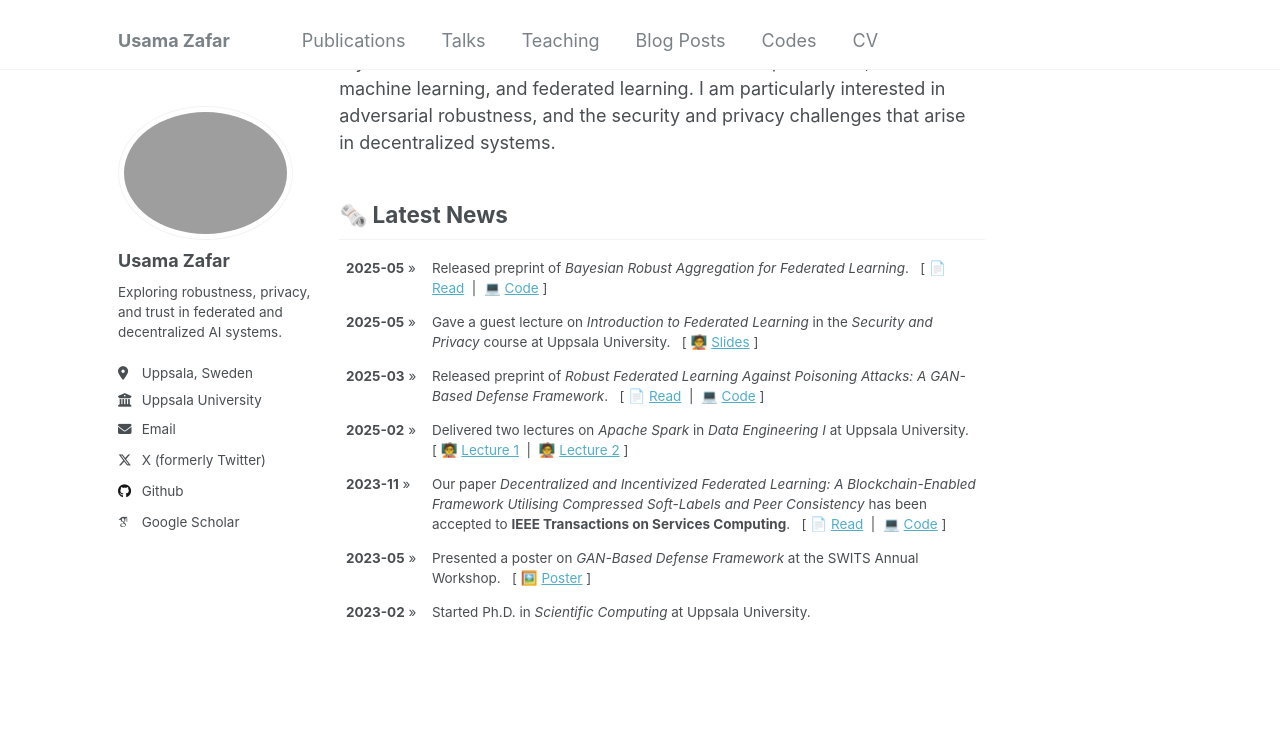
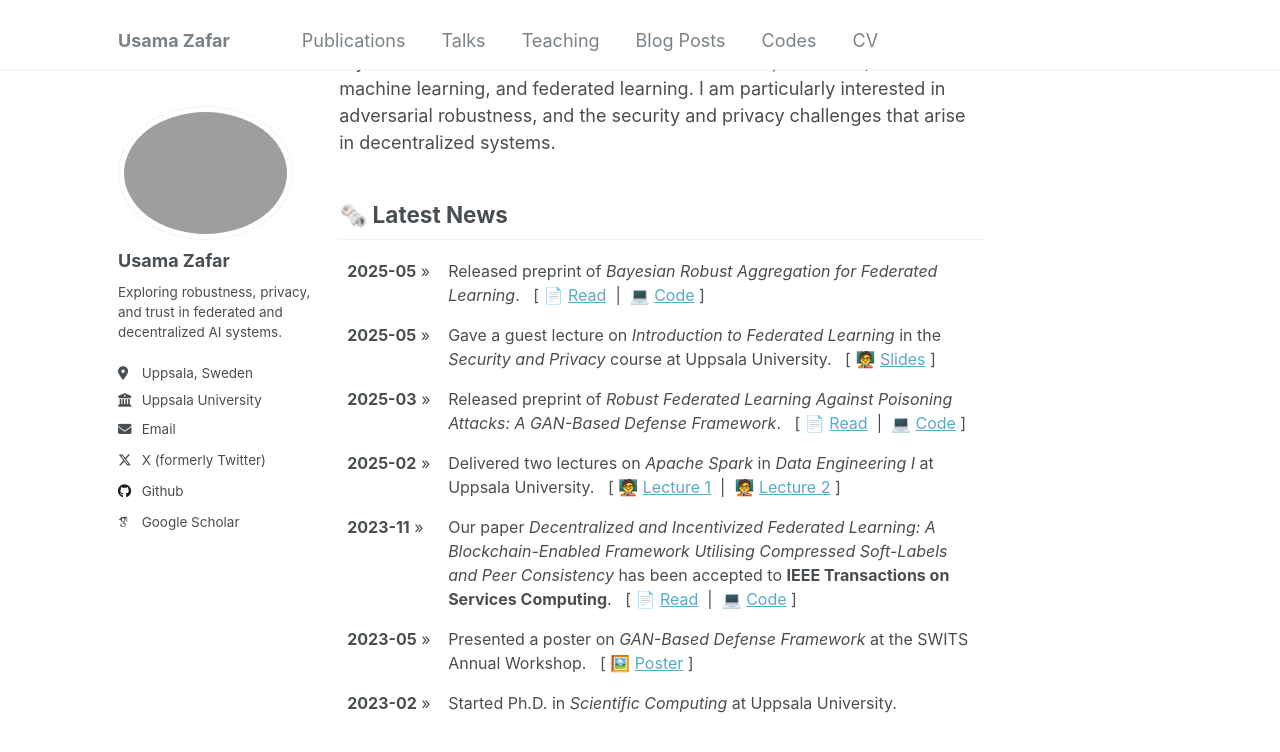
Before and after one commit to usamazf/usamazf.github.io, a Jekyll site: the page built from _pages/about.html, in a window 1280 px wide and 900 px high, scrolled down 477 px. Shown: the top 752 px of the window. Built offline with Jekyll 4.4.1, drawn with Linux system fonts in a browser that asks for light colours; some web fonts are replaced.

Commit message:
updating font size in table.

```diff
--- a/_pages/about.html
+++ b/_pages/about.html
@@ -54,8 +54,8 @@ redirect_from:
 </section> -->
 
 <h2>🗞️ Latest News</h2>
-<font size="$type-size-5" face="Courier New" ></font>
-<table >
+<!-- <font size="$type-size-5" face="Courier New" ></font> -->
+<table style="font-size: 16px">
   <tbody>
     {% assign sorted_news = site.data.latest | sort: 'date' | reverse %}
     {% for item in sorted_news %}
```
